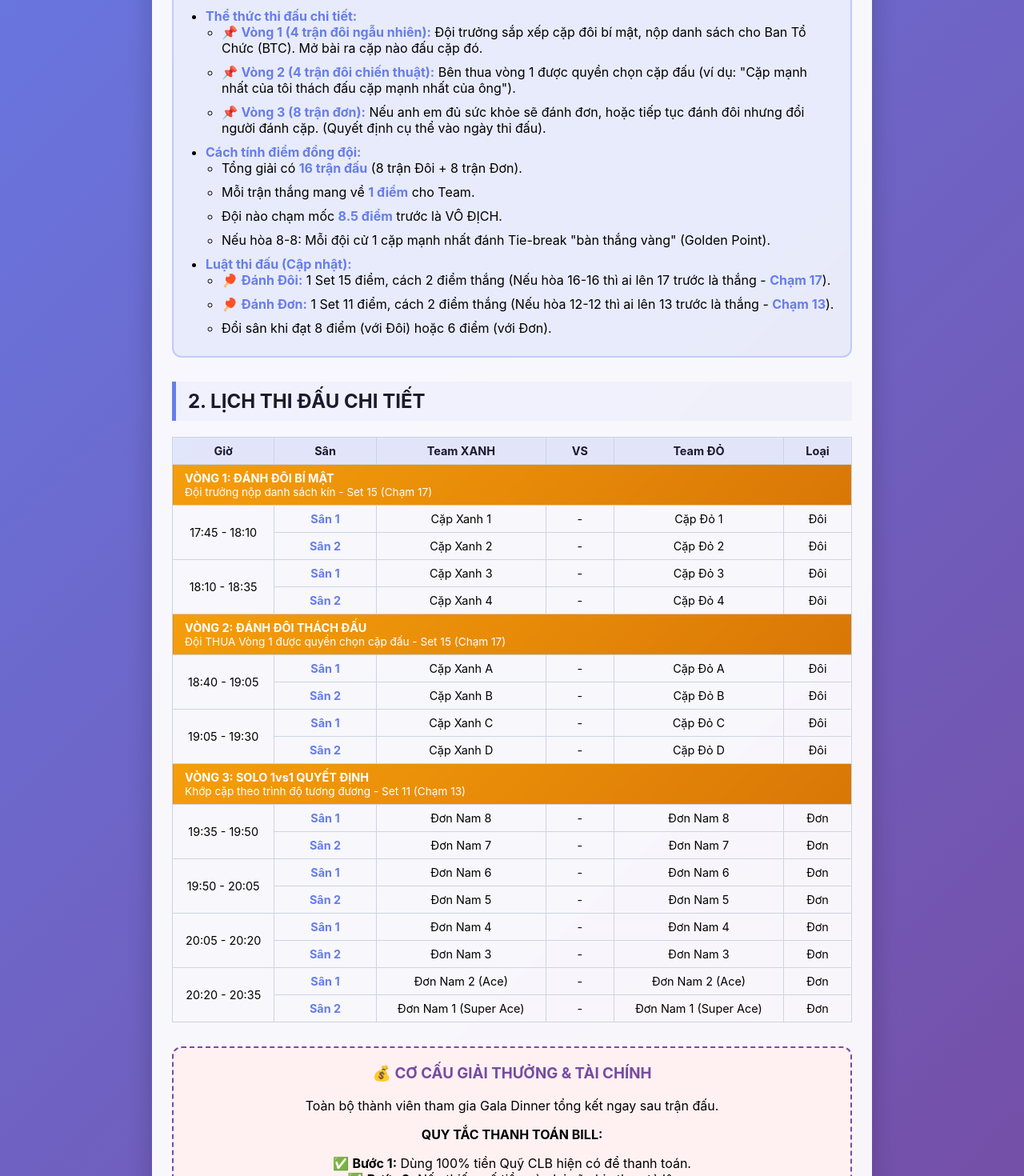
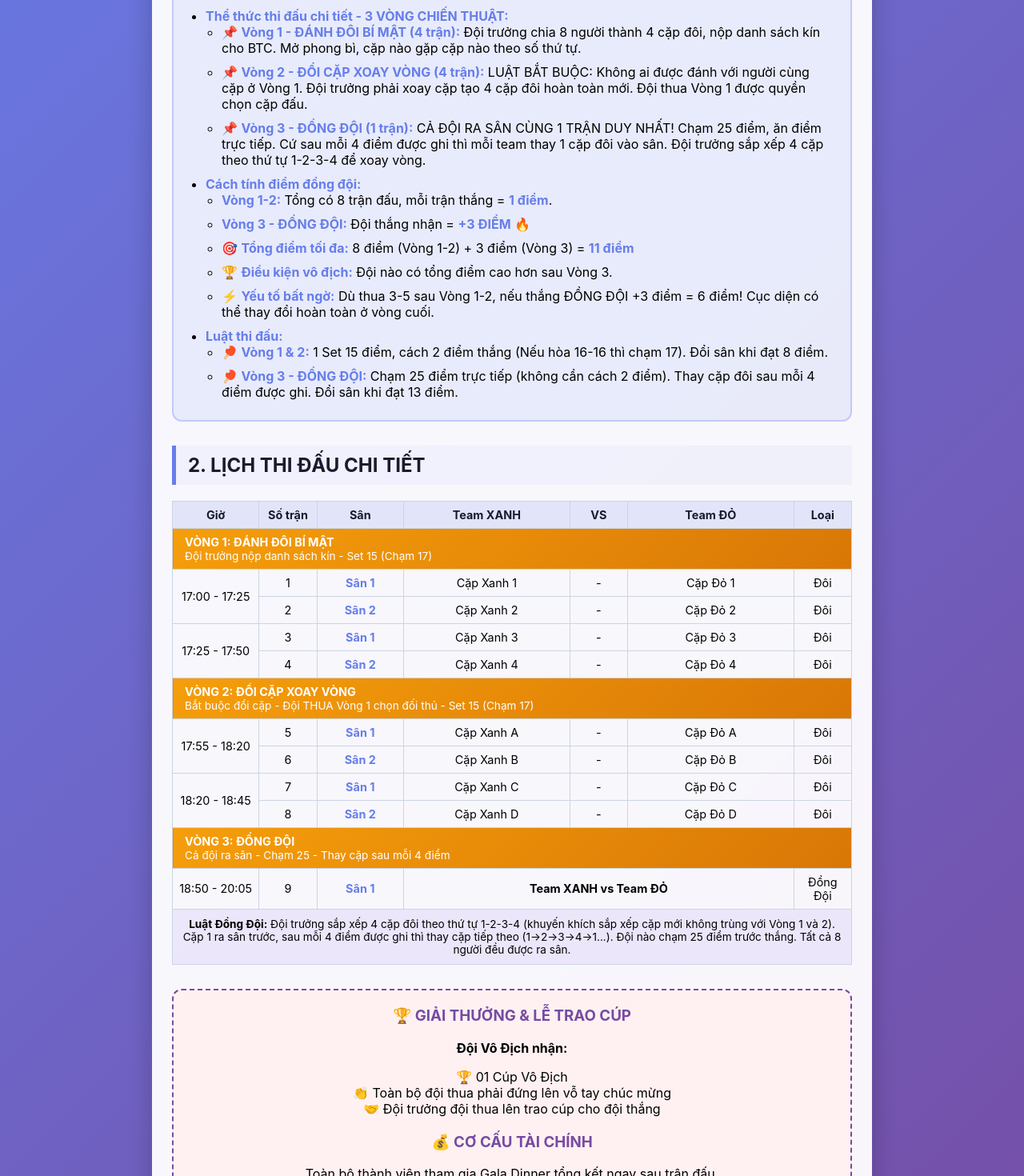
Before and after one commit to ductu3590/ranking, a Next.js app: page /tournament in a window 1280 px wide. Shown: the part 600-2070 px from the top of the page at 80% size. Built offline with nearby package versions, Linux system fonts and the light colour scheme.

Commit message:
feat: Add tournament page.

```diff
--- a/app/tournament/page.js
+++ b/app/tournament/page.js
@@ -11,7 +11,7 @@ export default function Tournament() {
                 <header className="card-header">
                     <h1 className="tournament-title">PICKLEBALL YEAR-END CUP</h1>
                     <div className="tournament-subtitle">
-                        16 Chiến binh - 1 Ngày duy nhất - Quyết đấu vì bữa nhậu
+                        16 Chiến binh - 1 Ngày duy nhất - 3 Vòng Kịch Tính
                     </div>
                     <div className="tournament-badge">
                         THỂ THỨC RYDER CUP: TEAM A vs TEAM B
@@ -36,32 +36,32 @@ export default function Tournament() {
                     <h2 className="section-heading">1. THỂ THỨC & TÍNH ĐIỂM</h2>
                     <div className="rules-box">
                         <ul>
-                            <li><strong>Thời gian & Địa điểm:</strong> 17:30 - 19:30 (Dự kiến 02 tiếng) tại 02 sân nhà của CLB.</li>
+                            <li><strong>Thời gian & Địa điểm:</strong> 17:00 - 20:05 (Dự kiến 3 tiếng) tại 02 sân nhà của CLB.</li>
 
-                            <li><strong>Cách chia đội (&quot;Draft Day&quot;):</strong> Chọn ra 2 đội trưởng (có uy tín hoặc hay &quot;kháy&quot; nhau nhất). Hai người này sẽ lần lượt &quot;đi chợ&quot; (draft) để chọn thành viên về đội mình cho đến khi đủ 8 người/đội.</li>
+                            <li><strong>Cách chia đội ("Draft Day"):</strong> Chọn ra 2 đội trưởng (có uy tín hoặc hay "kháy" nhau nhất). Hai người này sẽ lần lượt "đi chợ" (draft) để chọn thành viên về đội mình cho đến khi đủ 8 người/đội.</li>
 
-                            <li><strong>Thể thức thi đấu chi tiết:</strong>
+                            <li><strong>Thể thức thi đấu chi tiết - 3 VÒNG CHIẾN THUẬT:</strong>
                                 <ul>
-                                    <li>📌 <strong>Vòng 1 (4 trận đôi ngẫu nhiên):</strong> Đội trưởng sắp xếp cặp đôi bí mật, nộp danh sách cho Ban Tổ Chức (BTC). Mở bài ra cặp nào đấu cặp đó.</li>
-                                    <li>📌 <strong>Vòng 2 (4 trận đôi chiến thuật):</strong> Bên thua vòng 1 được quyền chọn cặp đấu (ví dụ: &quot;Cặp mạnh nhất của tôi thách đấu cặp mạnh nhất của ông&quot;).</li>
-                                    <li>📌 <strong>Vòng 3 (8 trận đơn):</strong> Nếu anh em đủ sức khỏe sẽ đánh đơn, hoặc tiếp tục đánh đôi nhưng đổi người đánh cặp. (Quyết định cụ thể vào ngày thi đấu).</li>
+                                    <li>📌 <strong>Vòng 1 - ĐÁNH ĐÔI BÍ MẬT (4 trận):</strong> Đội trưởng chia 8 người thành 4 cặp đôi, nộp danh sách kín cho BTC. Mở phong bì, cặp nào gặp cặp nào theo số thứ tự.</li>
+                                    <li>📌 <strong>Vòng 2 - ĐỔI CẶP XOAY VÒNG (4 trận):</strong> LUẬT BẮT BUỘC: Không ai được đánh với người cùng cặp ở Vòng 1. Đội trưởng phải xoay cặp tạo 4 cặp đôi hoàn toàn mới. Đội thua Vòng 1 được quyền chọn cặp đấu.</li>
+                                    <li>📌 <strong>Vòng 3 - ĐỒNG ĐỘI (1 trận):</strong> CẢ ĐỘI RA SÂN CÙNG 1 TRẬN DUY NHẤT! Chạm 25 điểm, ăn điểm trực tiếp. Cứ sau mỗi 4 điểm được ghi thì mỗi team thay 1 cặp đôi vào sân. Đội trưởng sắp xếp 4 cặp theo thứ tự 1-2-3-4 để xoay vòng.</li>
                                 </ul>
                             </li>
 
                             <li><strong>Cách tính điểm đồng đội:</strong>
                                 <ul>
-                                    <li>Tổng giải có <strong>16 trận đấu</strong> (8 trận Đôi + 8 trận Đơn).</li>
-                                    <li>Mỗi trận thắng mang về <strong>1 điểm</strong> cho Team.</li>
-                                    <li>Đội nào chạm mốc <strong>8.5 điểm</strong> trước là VÔ ĐỊCH.</li>
-                                    <li>Nếu hòa 8-8: Mỗi đội cử 1 cặp mạnh nhất đánh Tie-break &quot;bàn thắng vàng&quot; (Golden Point).</li>
+                                    <li><strong>Vòng 1-2:</strong> Tổng có 8 trận đấu, mỗi trận thắng = <strong>1 điểm</strong>.</li>
+                                    <li><strong>Vòng 3 - ĐỒNG ĐỘI:</strong> Đội thắng nhận = <strong>+3 ĐIỂM</strong> 🔥</li>
+                                    <li>🎯 <strong>Tổng điểm tối đa:</strong> 8 điểm (Vòng 1-2) + 3 điểm (Vòng 3) = <strong>11 điểm</strong></li>
+                                    <li>🏆 <strong>Điều kiện vô địch:</strong> Đội nào có tổng điểm cao hơn sau Vòng 3.</li>
+                                    <li>⚡ <strong>Yếu tố bất ngờ:</strong> Dù thua 3-5 sau Vòng 1-2, nếu thắng ĐỒNG ĐỘI +3 điểm = 6 điểm! Cục diện có thể thay đổi hoàn toàn ở vòng cuối.</li>
                                 </ul>
                             </li>
 
-                            <li><strong>Luật thi đấu (Cập nhật):</strong>
+                            <li><strong>Luật thi đấu:</strong>
                                 <ul>
-                                    <li>🏓 <strong>Đánh Đôi:</strong> 1 Set 15 điểm, cách 2 điểm thắng (Nếu hòa 16-16 thì ai lên 17 trước là thắng - <strong>Chạm 17</strong>).</li>
-                                    <li>🏓 <strong>Đánh Đơn:</strong> 1 Set 11 điểm, cách 2 điểm thắng (Nếu hòa 12-12 thì ai lên 13 trước là thắng - <strong>Chạm 13</strong>).</li>
-                                    <li>Đổi sân khi đạt 8 điểm (với Đôi) hoặc 6 điểm (với Đơn).</li>
+                                    <li>🏓 <strong>Vòng 1 & 2:</strong> 1 Set 15 điểm, cách 2 điểm thắng (Nếu hòa 16-16 thì chạm 17). Đổi sân khi đạt 8 điểm.</li>
+                                    <li>🏓 <strong>Vòng 3 - ĐỒNG ĐỘI:</strong> Chạm 25 điểm trực tiếp (không cần cách 2 điểm). Thay cặp đôi sau mỗi 4 điểm được ghi. Đổi sân khi đạt 13 điểm.</li>
                                 </ul>
                             </li>
                         </ul>
@@ -72,24 +72,26 @@ export default function Tournament() {
                     <table className="schedule-table">
                         <thead>
                             <tr>
-                                <th width="15%">Giờ</th>
-                                <th width="15%">Sân</th>
-                                <th width="25%">Team XANH</th>
-                                <th width="10%">VS</th>
-                                <th width="25%">Team ĐỎ</th>
-                                <th width="10%">Loại</th>
+                                <th width="12%">Giờ</th>
+                                <th width="8%">Số trận</th>
+                                <th width="12%">Sân</th>
+                                <th width="23%">Team XANH</th>
+                                <th width="8%">VS</th>
+                                <th width="23%">Team ĐỎ</th>
+                                <th width="8%">Loại</th>
                             </tr>
                         </thead>
                         <tbody>
                             {/* Phase 1 */}
                             <tr>
-                                <td colSpan="6" className="phase-header">
+                                <td colSpan="7" className="phase-header">
                                     VÒNG 1: ĐÁNH ĐÔI BÍ MẬT<br />
                                     <span style={{ fontWeight: 'normal', fontSize: '0.85rem' }}>Đội trưởng nộp danh sách kín - Set 15 (Chạm 17)</span>
                                 </td>
                             </tr>
                             <tr>
-                                <td rowSpan="2">17:45 - 18:10</td>
+                                <td rowSpan="2">17:00 - 17:25</td>
+                                <td>1</td>
                                 <td className="court-col">Sân 1</td>
                                 <td>Cặp Xanh 1</td>
                                 <td>-</td>
@@ -97,6 +99,7 @@ export default function Tournament() {
                                 <td>Đôi</td>
                             </tr>
                             <tr>
+                                <td>2</td>
                                 <td className="court-col">Sân 2</td>
                                 <td>Cặp Xanh 2</td>
                                 <td>-</td>
@@ -104,7 +107,8 @@ export default function Tournament() {
                                 <td>Đôi</td>
                             </tr>
                             <tr>
-                                <td rowSpan="2">18:10 - 18:35</td>
+                                <td rowSpan="2">17:25 - 17:50</td>
+                                <td>3</td>
                                 <td className="court-col">Sân 1</td>
                                 <td>Cặp Xanh 3</td>
                                 <td>-</td>
@@ -112,6 +116,7 @@ export default function Tournament() {
                                 <td>Đôi</td>
                             </tr>
                             <tr>
+                                <td>4</td>
                                 <td className="court-col">Sân 2</td>
                                 <td>Cặp Xanh 4</td>
                                 <td>-</td>
@@ -121,13 +126,14 @@ export default function Tournament() {
 
                             {/* Phase 2 */}
                             <tr>
-                                <td colSpan="6" className="phase-header">
-                                    VÒNG 2: ĐÁNH ĐÔI THÁCH ĐẤU<br />
-                                    <span style={{ fontWeight: 'normal', fontSize: '0.85rem' }}>Đội THUA Vòng 1 được quyền chọn cặp đấu - Set 15 (Chạm 17)</span>
+                                <td colSpan="7" className="phase-header">
+                                    VÒNG 2: ĐỔI CẶP XOAY VÒNG<br />
+                                    <span style={{ fontWeight: 'normal', fontSize: '0.85rem' }}>Bắt buộc đổi cặp - Đội THUA Vòng 1 chọn đối thủ - Set 15 (Chạm 17)</span>
                                 </td>
                             </tr>
                             <tr>
-                                <td rowSpan="2">18:40 - 19:05</td>
+                                <td rowSpan="2">17:55 - 18:20</td>
+                                <td>5</td>
                                 <td className="court-col">Sân 1</td>
                                 <td>Cặp Xanh A</td>
                                 <td>-</td>
@@ -135,6 +141,7 @@ export default function Tournament() {
                                 <td>Đôi</td>
                             </tr>
                             <tr>
+                                <td>6</td>
                                 <td className="court-col">Sân 2</td>
                                 <td>Cặp Xanh B</td>
                                 <td>-</td>
@@ -142,7 +149,8 @@ export default function Tournament() {
                                 <td>Đôi</td>
                             </tr>
                             <tr>
-                                <td rowSpan="2">19:05 - 19:30</td>
+                                <td rowSpan="2">18:20 - 18:45</td>
+                                <td>7</td>
                                 <td className="court-col">Sân 1</td>
                                 <td>Cặp Xanh C</td>
                                 <td>-</td>
@@ -150,6 +158,7 @@ export default function Tournament() {
                                 <td>Đôi</td>
                             </tr>
                             <tr>
+                                <td>8</td>
                                 <td className="court-col">Sân 2</td>
                                 <td>Cặp Xanh D</td>
                                 <td>-</td>
@@ -159,77 +168,37 @@ export default function Tournament() {
 
                             {/* Phase 3 */}
                             <tr>
-                                <td colSpan="6" className="phase-header">
-                                    VÒNG 3: SOLO 1vs1 QUYẾT ĐỊNH<br />
-                                    <span style={{ fontWeight: 'normal', fontSize: '0.85rem' }}>Khớp cặp theo trình độ tương đương - Set 11 (Chạm 13)</span>
+                                <td colSpan="7" className="phase-header">
+                                    VÒNG 3: ĐỒNG ĐỘI<br />
+                                    <span style={{ fontWeight: 'normal', fontSize: '0.85rem' }}>Cả đội ra sân - Chạm 25 - Thay cặp sau mỗi 4 điểm</span>
                                 </td>
                             </tr>
                             <tr>
-                                <td rowSpan="2">19:35 - 19:50</td>
+                                <td>18:50 - 20:05</td>
+                                <td>9</td>
                                 <td className="court-col">Sân 1</td>
-                                <td>Đơn Nam 8</td>
-                                <td>-</td>
-                                <td>Đơn Nam 8</td>
-                                <td>Đơn</td>
+                                <td colSpan="3" style={{ textAlign: 'center', fontWeight: 'bold' }}>Team XANH vs Team ĐỎ</td>
+                                <td>Đồng Đội</td>
                             </tr>
                             <tr>
-                                <td className="court-col">Sân 2</td>
-                                <td>Đơn Nam 7</td>
-                                <td>-</td>
-                                <td>Đơn Nam 7</td>
-                                <td>Đơn</td>
-                            </tr>
-                            <tr>
-                                <td rowSpan="2">19:50 - 20:05</td>
-                                <td className="court-col">Sân 1</td>
-                                <td>Đơn Nam 6</td>
-                                <td>-</td>
-                                <td>Đơn Nam 6</td>
-                                <td>Đơn</td>
-                            </tr>
-                            <tr>
-                                <td className="court-col">Sân 2</td>
-                                <td>Đơn Nam 5</td>
-                                <td>-</td>
-                                <td>Đơn Nam 5</td>
-                                <td>Đơn</td>
-                            </tr>
-                            <tr>
-                                <td rowSpan="2">20:05 - 20:20</td>
-                                <td className="court-col">Sân 1</td>
-                                <td>Đơn Nam 4</td>
-                                <td>-</td>
-                                <td>Đơn Nam 4</td>
-                                <td>Đơn</td>
-                            </tr>
-                            <tr>
-                                <td className="court-col">Sân 2</td>
-                                <td>Đơn Nam 3</td>
-                                <td>-</td>
-                                <td>Đơn Nam 3</td>
-                                <td>Đơn</td>
-                            </tr>
-                            <tr>
-                                <td rowSpan="2">20:20 - 20:35</td>
-                                <td className="court-col">Sân 1</td>
-                                <td>Đơn Nam 2 (Ace)</td>
-                                <td>-</td>
-                                <td>Đơn Nam 2 (Ace)</td>
-                                <td>Đơn</td>
-                            </tr>
-                            <tr>
-                                <td className="court-col">Sân 2</td>
-                                <td>Đơn Nam 1 (Super Ace)</td>
-                                <td>-</td>
-                                <td>Đơn Nam 1 (Super Ace)</td>
-                                <td>Đơn</td>
+                                <td colSpan="7" style={{ padding: '10px', fontSize: '0.85rem', background: 'rgba(139, 92, 246, 0.1)' }}>
+                                    <strong>Luật Đồng Đội:</strong> Đội trưởng sắp xếp 4 cặp đôi theo thứ tự 1-2-3-4 (khuyến khích sắp xếp cặp mới không trùng với Vòng 1 và 2). Cặp 1 ra sân trước, sau mỗi 4 điểm được ghi thì thay cặp tiếp theo (1→2→3→4→1...). Đội nào chạm 25 điểm trước thắng. Tất cả 8 người đều được ra sân.
+                                </td>
                             </tr>
                         </tbody>
                     </table>
 
                     {/* Prizes & Finance */}
                     <div className="prize-section">
-                        <h3 style={{ marginTop: 0, color: 'var(--secondary)' }}>💰 CƠ CẤU GIẢI THƯỞNG & TÀI CHÍNH</h3>
+                        <h3 style={{ marginTop: 0, color: 'var(--secondary)' }}>🏆 GIẢI THƯỞNG & LỄ TRAO CÚP</h3>
+                        <p><strong>Đội Vô Địch nhận:</strong></p>
+                        <ul style={{ listStyle: 'none', padding: 0, marginBottom: '15px' }}>
+                            <li>🏆 01 Cúp Vô Địch</li>
+                            <li>👏 Toàn bộ đội thua phải đứng lên vỗ tay chúc mừng</li>
+                            <li>🤝 Đội trưởng đội thua lên trao cúp cho đội thắng</li>
+                        </ul>
+
+                        <h3 style={{ marginTop: '20px', color: 'var(--secondary)' }}>💰 CƠ CẤU TÀI CHÍNH</h3>
                         <p>Toàn bộ thành viên tham gia Gala Dinner tổng kết ngay sau trận đấu.</p>
                         <p><strong>QUY TẮC THANH TOÁN BILL:</strong></p>
                         <ul style={{ listStyle: 'none', padding: 0 }}>
```
